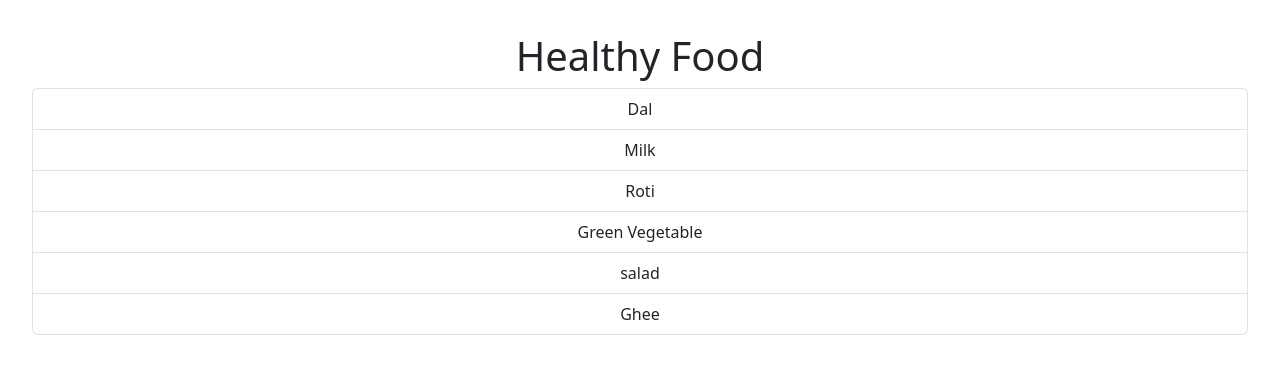
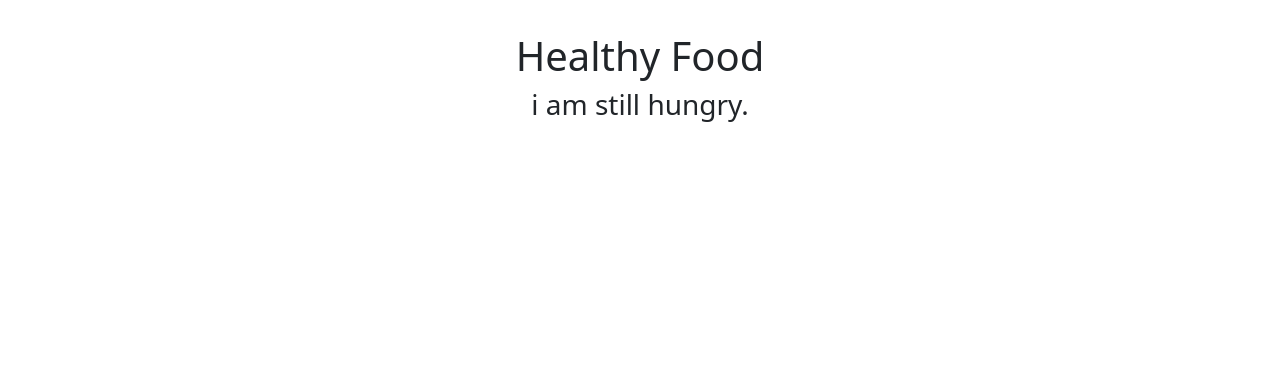
Before and after one commit to Shub1ham/REACT, a React (Vite) app in the folder 4.Fragments/learning_fragment/: page / in a window 1280 px wide. Shown: the top 374 px of the page. Built offline with nearby package versions, Linux system fonts and the light colour scheme.

Commit message:
conditional rendering

```diff
--- a/4.Fragments/learning_fragment/src/App.jsx
+++ b/4.Fragments/learning_fragment/src/App.jsx
@@ -2,11 +2,16 @@
 import "./App.css";
 
 function App() {
-  let fooditem=['Dal','Milk','Roti','Green Vegetable','salad','Ghee']
+  // let fooditem=['Dal','Milk','Roti','Green Vegetable','salad','Ghee']
+  let fooditem=[]
+
   return (
     // <React.Fragment>
     <>
       <h1>Healthy Food</h1>
+      {fooditem.length===0 ? <h3>i am still hungry.</h3> : null }
+      {fooditem===0 && <h3>i am still hungry.</h3> }
+
       <ul class="list-group">
         {fooditem.map((item)=>(<li key={item} class="list-group-item">{item}</li> ))}
       </ul>
```
